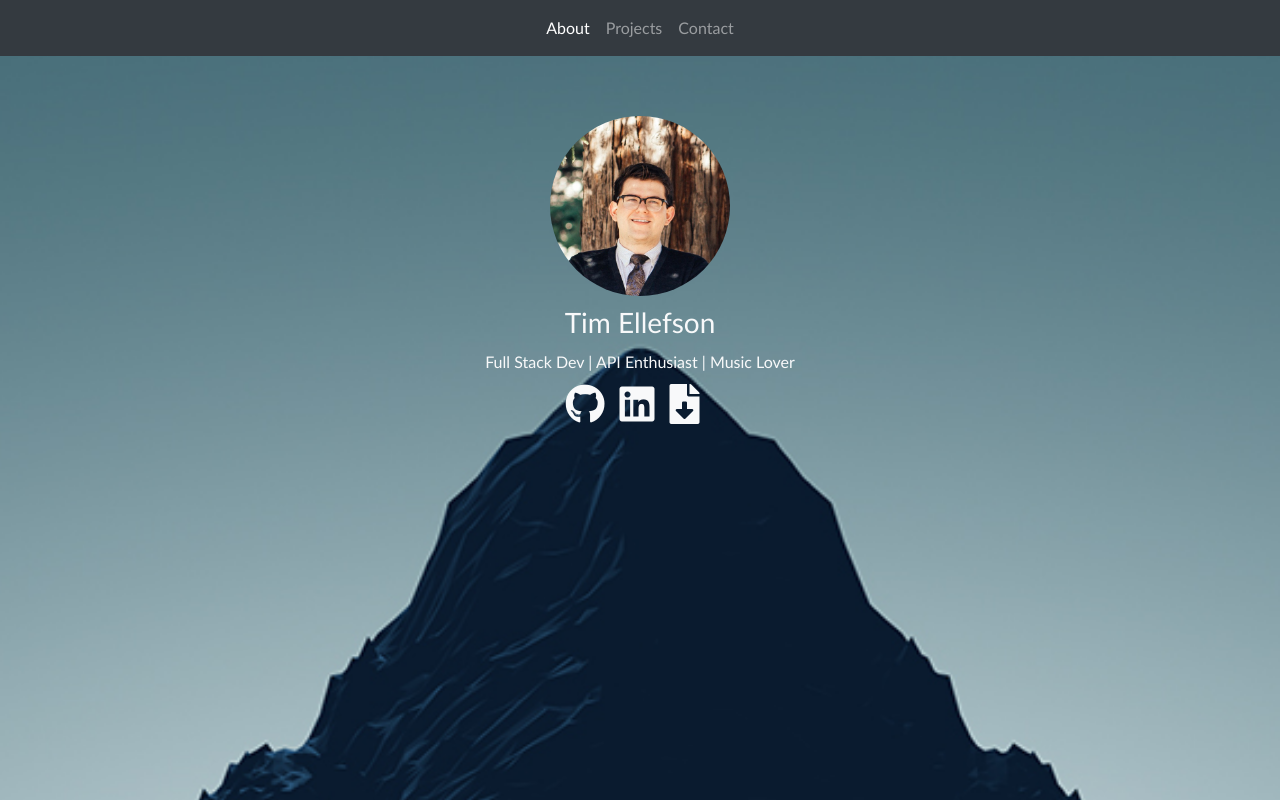
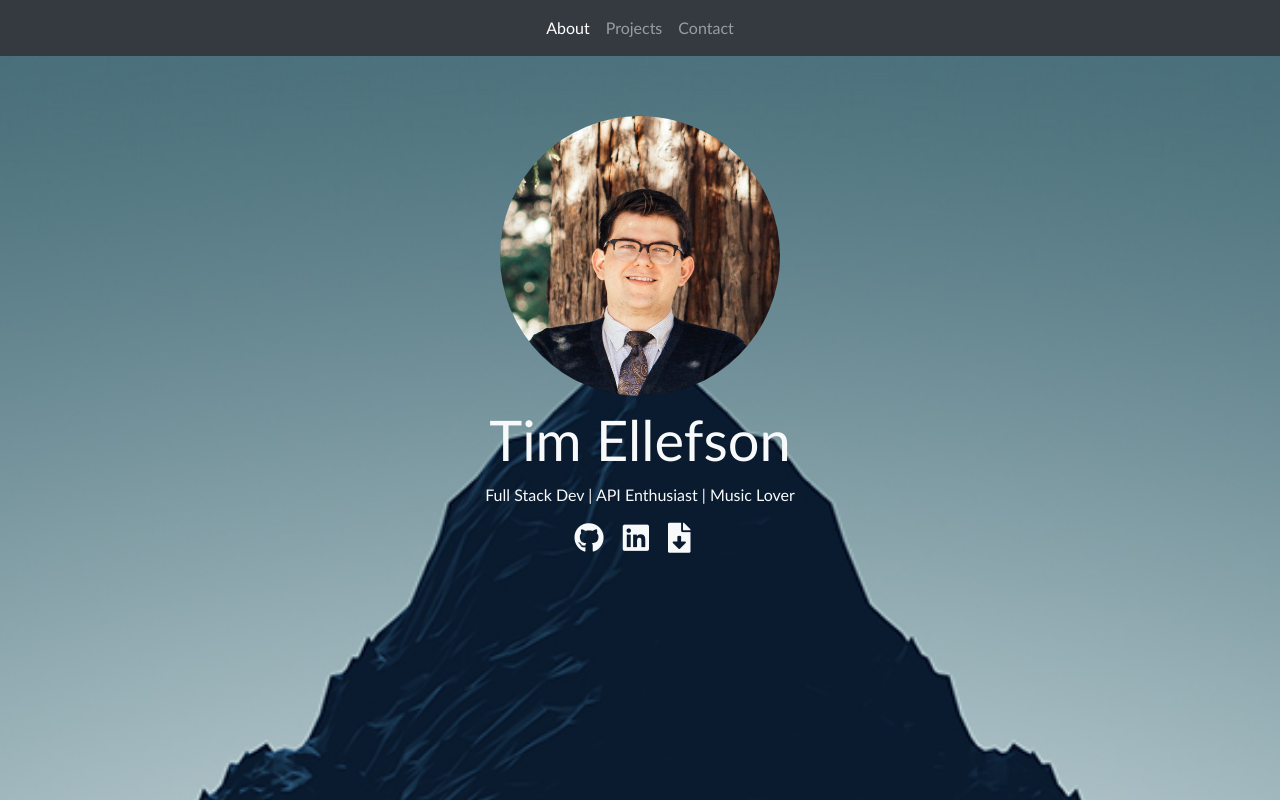
Before and after one commit to Tellefsonjr/github_portfolio, a React (Create React App) app: page / in a window 1280 px wide. Shown: the top 800 px of the page. Built offline with nearby package versions, Linux system fonts and the light colour scheme.

Commit message:
adds about page stylings

```diff
--- a/package.json
+++ b/package.json
@@ -2,7 +2,7 @@
   "name": "github_portfolio",
   "version": "0.1.0",
   "private": true,
-  "homepage": "https://tellefsonjr.github.io/portfolio/",
+  "homepage": "https://tellefsonjr.github.io/",
   "dependencies": {
     "gh-pages": "^2.0.1",
     "react": "^16.6.3",
--- a/src/components/About.js
+++ b/src/components/About.js
@@ -10,15 +10,14 @@ export class About extends Component {
       <div className="section">
         <div id="avatarWrapper">
           <img id="avatar" src={avatar} className="img-fluid rounded-circle mx-auto d-block" alt="Avatar" />
+          <div className="text-center text-light">
+            <h3 className="display-4"> Tim Ellefson </h3>
+            <h3 className="lead"><small> Full Stack Dev | API Enthusiast | Music Lover </small></h3>
+            <a href="/" ><span className="fab fa-github" /> </a>
+            <a href="/" ><span className="fab fa-linkedin" /> </a>
+            <a href="/" ><span className="fas fa-file-download" /> </a>
+          </div>
 
-        </div>
-        <div className="text-center text-light">
-          <h3> Tim Ellefson </h3>
-          <h3 className="lead"><small> Full Stack Dev | API Enthusiast | Music Lover </small></h3>
-          <h1><span className="fab fa-github" />
-            <span className="fab fa-linkedin" />
-            <span className="fas fa-file-download" />
-          </h1>
         </div>
       </div>
     );
--- a/src/stylesheets/About.css
+++ b/src/stylesheets/About.css
@@ -1,11 +1,16 @@
 #avatar{
-  height: 200px;
-  width: 200px;
+  height: 300px;
+  width: 300px;
   padding: 10px;
 }
 #avatarWrapper{
   padding-top: 5vh;
 }
+
 .fab, .fas{
   padding-right: 15px;
+  padding-top: 10px;
+  text-decoration: none;
+  color: #f8f9fa;
+  font-size: 30px;
 }
```
